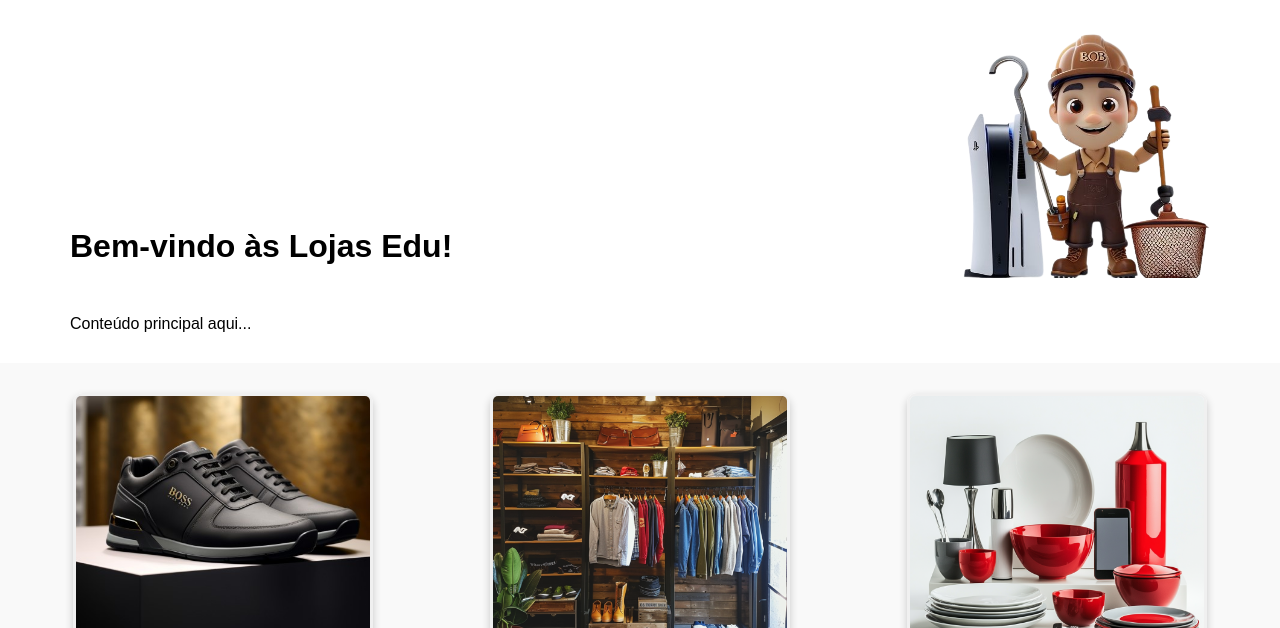
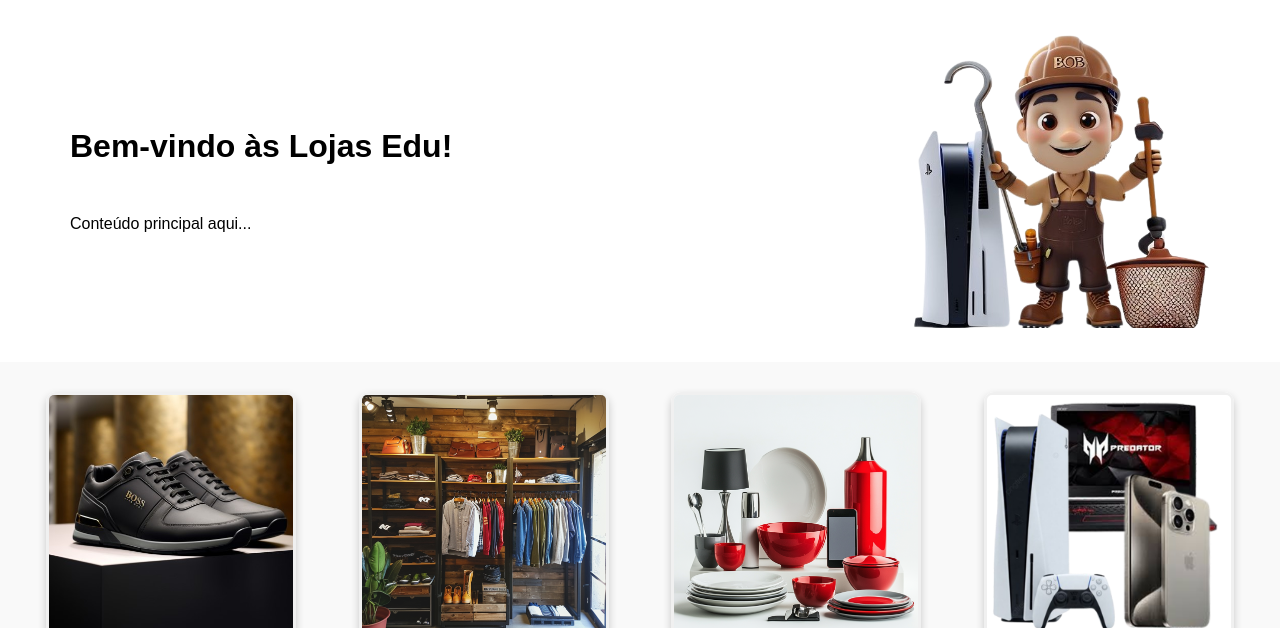
Before and after one commit to EduardoGabrielT/lojaEdu, a plain HTML site: page index.html in a window 1280 px wide. Shown: the part 172-800 px from the top of the page. Drawn offline with Linux system fonts and the light colour scheme.

Commit message:
Ajuste no tamanho dos itens no style.css

```diff
--- a/style.css
+++ b/style.css
@@ -93,7 +93,8 @@
 }
 
 .texto-sobreposto h1 {
-  margin-top: 200px;
+  margin-top: 100px;
+  padding: 0 0px;
 }
 
 .texto-sobreposto p {
@@ -101,7 +102,7 @@
 }
 
 .mascote-img {
-  max-height: 250px;
+  max-height: 300px;
   width: auto;
 }
 
@@ -118,7 +119,7 @@
 }
 
 .item {
-  width: 300px;
+  width: 250px;
   background-color: white;
   border-radius: 10px;
   text-align: center;
```
